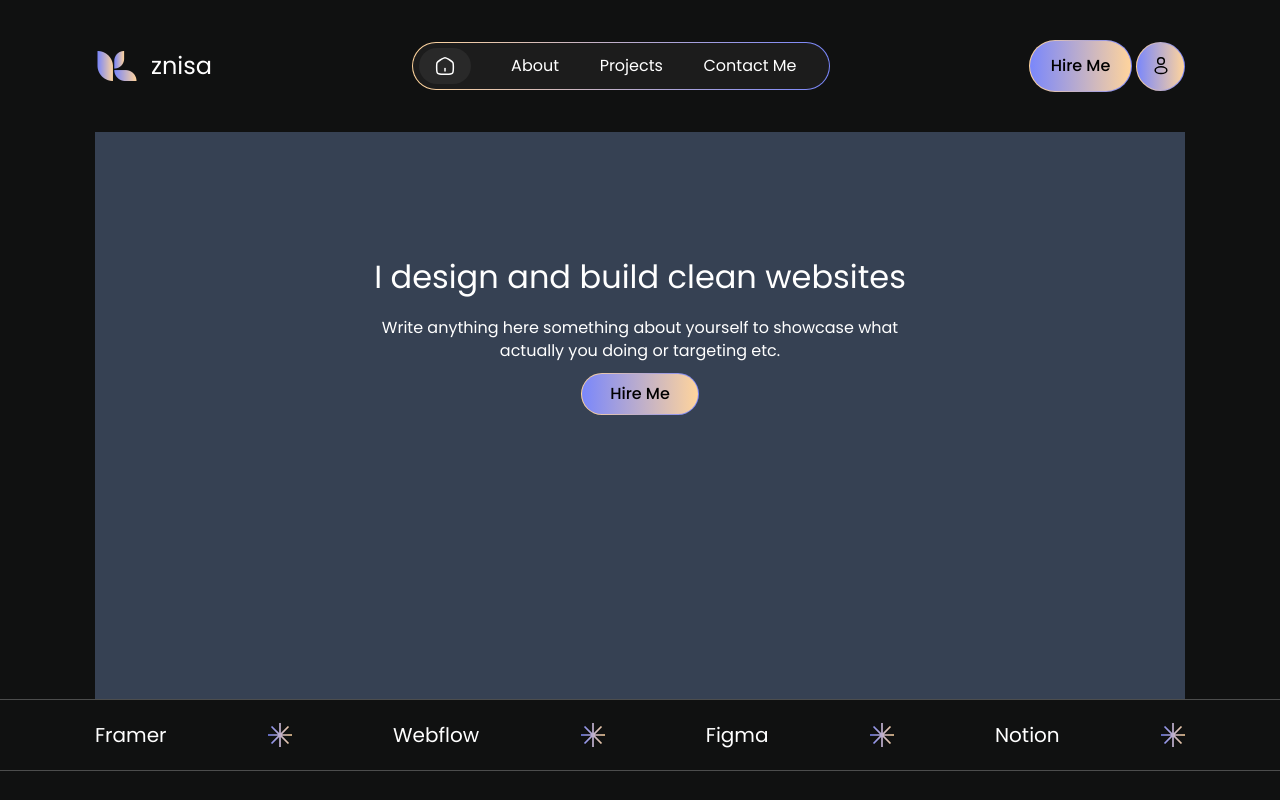
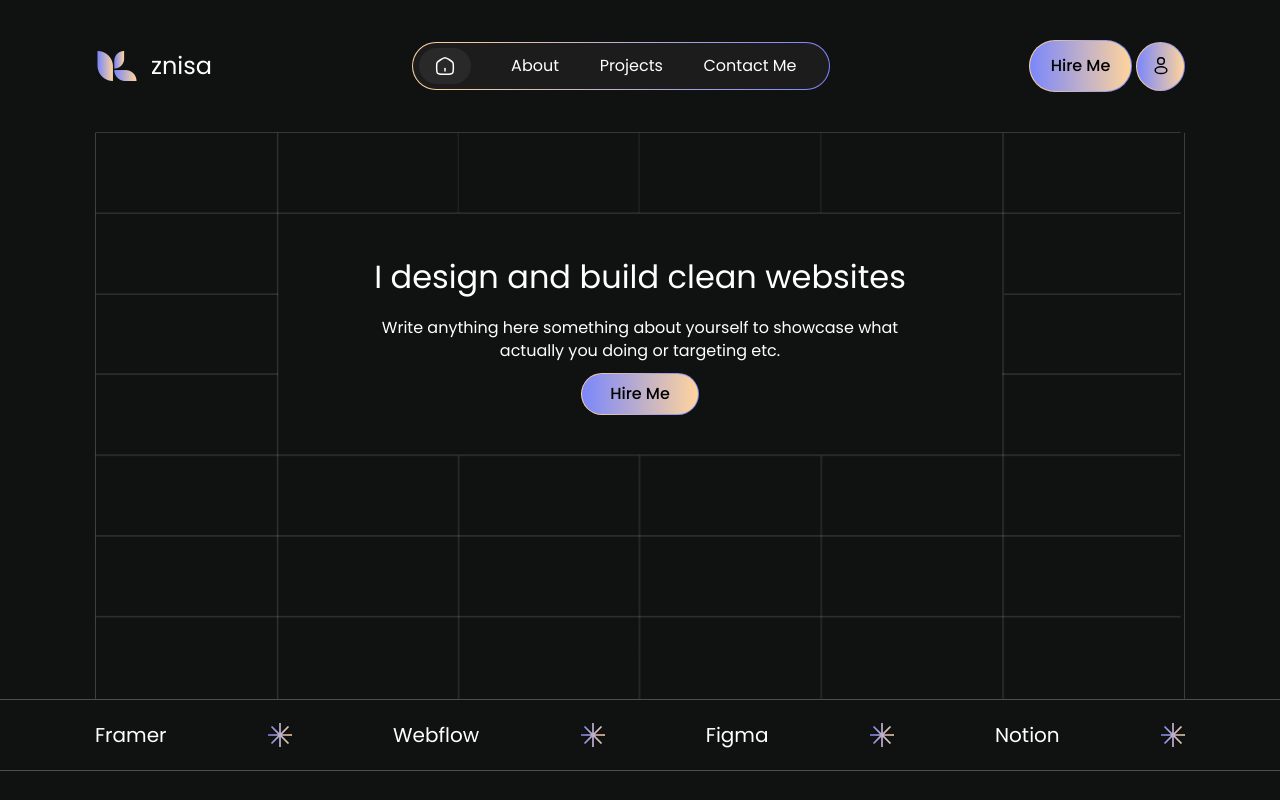
Before and after one commit to kudae3/znisa, a React (Vite) app: page / in a window 1280 px wide. Shown: the top 800 px of the page. Built offline with nearby package versions, Linux system fonts and the light colour scheme.

Commit message:
feat: add background image to Hero component for enhanced visual appeal

```diff
--- a/src/components/Hero.jsx
+++ b/src/components/Hero.jsx
@@ -1,9 +1,12 @@
 import React from 'react'
 import GradientButton from '../assets/ui/GradientBtn'
+import backgroundImage from '../assets/background.png'
 
 const Hero = () => {
   return (
-    <div className='text-white h-[567px] bg-gray-700'>
+    <div className='text-white h-[567px] relative bg-cover bg-center bg-no-repeat' style={{
+      backgroundImage: `url(${backgroundImage})`
+    }}>
         <div className='text-center mx-auto w-full max-w-[882px] h-[166px] flex flex-col gap-[11px] px-[175px] pt-[117px]'>
             <h2 className='font-normal text-[32px] leading-14'>I design and build clean websites</h2>
             <p className='font-normal text-[16px] leading-[23px]'>Write anything here something about yourself to showcase what actually you doing or targeting etc.</p>
```
Also changed, not shown: src/assets/background.png (added).
